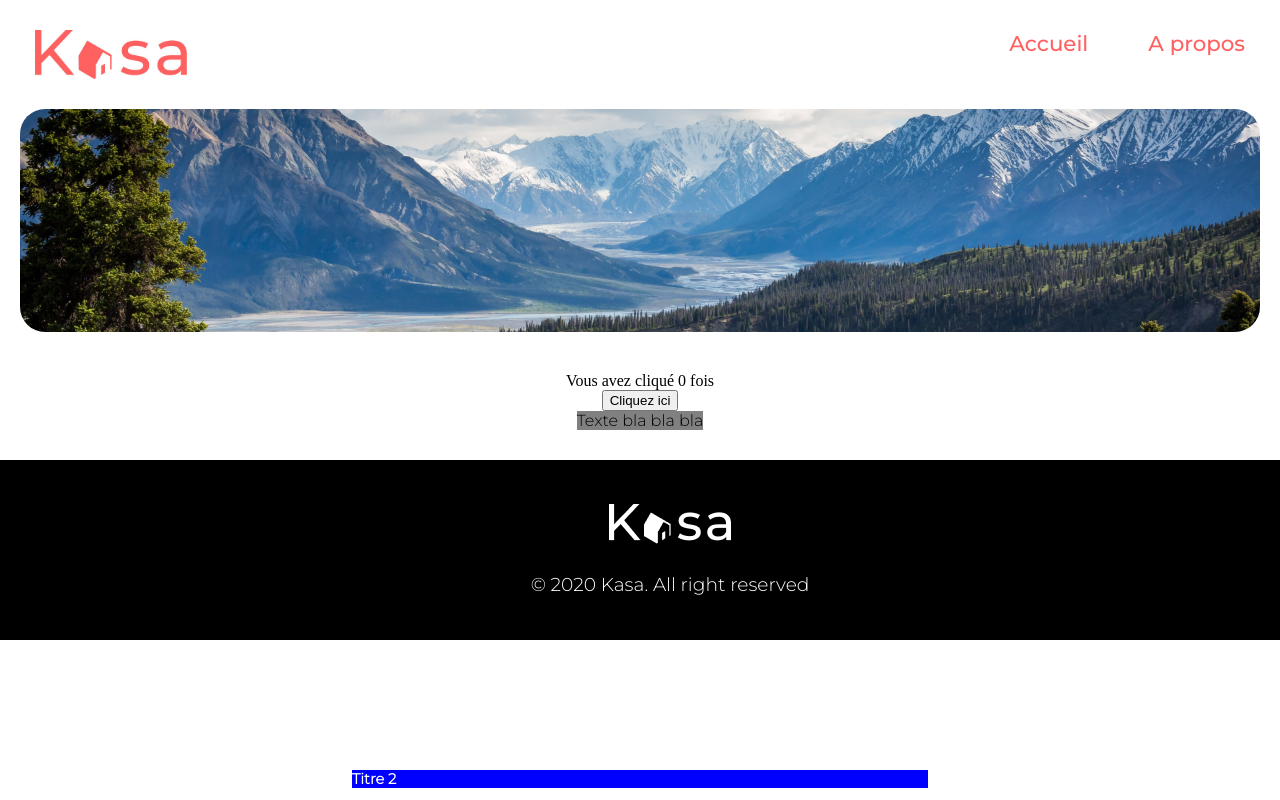
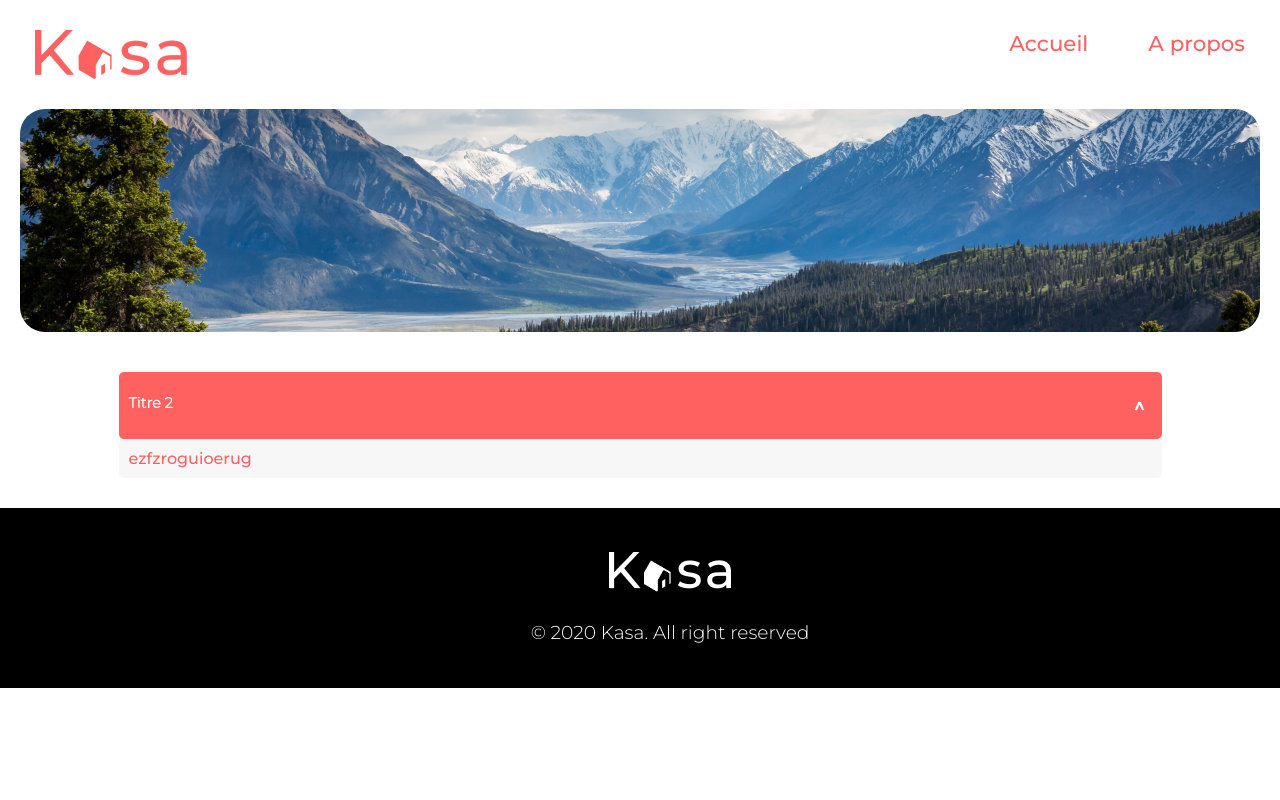
Before and after one commit to EmmaBroudic/projet6, a React (Create React App) app: page /a-propos in a window 1280 px wide. Shown: the top 800 px of the page. Built offline with nearby package versions, Linux system fonts and the light colour scheme.

Commit message:
avancées sur la page à propos

```diff
--- /dev/null
+++ b/src/components/Button-collapse/button-collapse.css
@@ -0,0 +1,30 @@
+.collapse-count {
+    display: none;
+}
+
+.button-container {
+    display: flex;
+    flex-direction: row;
+    justify-content: space-between;
+    background-color: #FF6060;
+    width: 1023px;
+    height: 47px;
+    border-radius: 5px;
+    padding: 10px;
+}
+
+.button-count {
+    text-decoration: none;
+    border: 0px;
+    background-color: #FF6060;
+    color: white;
+    font-family: MontserratBold;
+    font-size: 20px;
+    cursor: pointer;
+}
+
+.titre-collapse {
+    position: relative;
+    font-family: MontserratLight;
+    color: white;
+}
--- /dev/null
+++ b/src/components/Button-collapse/button-collapse.jsx
@@ -0,0 +1,19 @@
+import React, { useState } from 'react';
+import './button-collapse.css';
+
+function Button() {
+    // Déclare une nouvelle variable d'état, que l'on va appeler « count »
+    const [count, setCount] = useState(0);
+
+    return (
+      <div className="button-container">
+        <p className="collapse-count">Vous avez cliqué {count} fois</p>
+        <h2 className="titre-collapse">Titre 2</h2>
+        <button className="button-count" onClick={() => setCount(count + 1)}>
+          ^
+        </button>
+      </div>
+    );
+  }
+
+  export default Button
--- a/src/components/Collapse/collapse.css
+++ b/src/components/Collapse/collapse.css
@@ -5,15 +5,12 @@
     align-items: center;
 }
 
-
-.titre-collapse {
-    font-family: MontserratLight;
-    color: white;
-    background-color: blue;
+.text-collapse {
+    font-family: Montserrat;
+    color: #FF6060;
+    background-color: #F7F7F7;
+    width: 1023px;
+    height: auto;
+    border-radius: 5px;
+    padding: 10px;
 }
-
-.text-collapse {
-    font-family: MontserratLight;
-    color: black;
-    background-color: grey;
-}
--- a/src/components/Collapse/collapse.jsx
+++ b/src/components/Collapse/collapse.jsx
@@ -1,18 +1,13 @@
-import React, { useState } from 'react';
+import Button from '../Button-collapse/button-collapse.jsx';
 import './collapse.css';
 
 function Example() {
-  // Déclare une nouvelle variable d'état, que l'on va appeler « count »
-  const [count, setCount] = useState(0);
+
 
   return (
     <div className="collapse-container">
-      <p>Vous avez cliqué {count} fois</p>
-      <button onClick={() => setCount(count + 1)}>
-        Cliquez ici
-      </button>
-      <h2 className="titre-collapse">Titre 2</h2>
-      <p className="text-collapse">Texte bla bla bla</p>
+      <Button />
+      <p className="text-collapse">ezfzroguioerug</p>
     </div>
   );
 }
```
